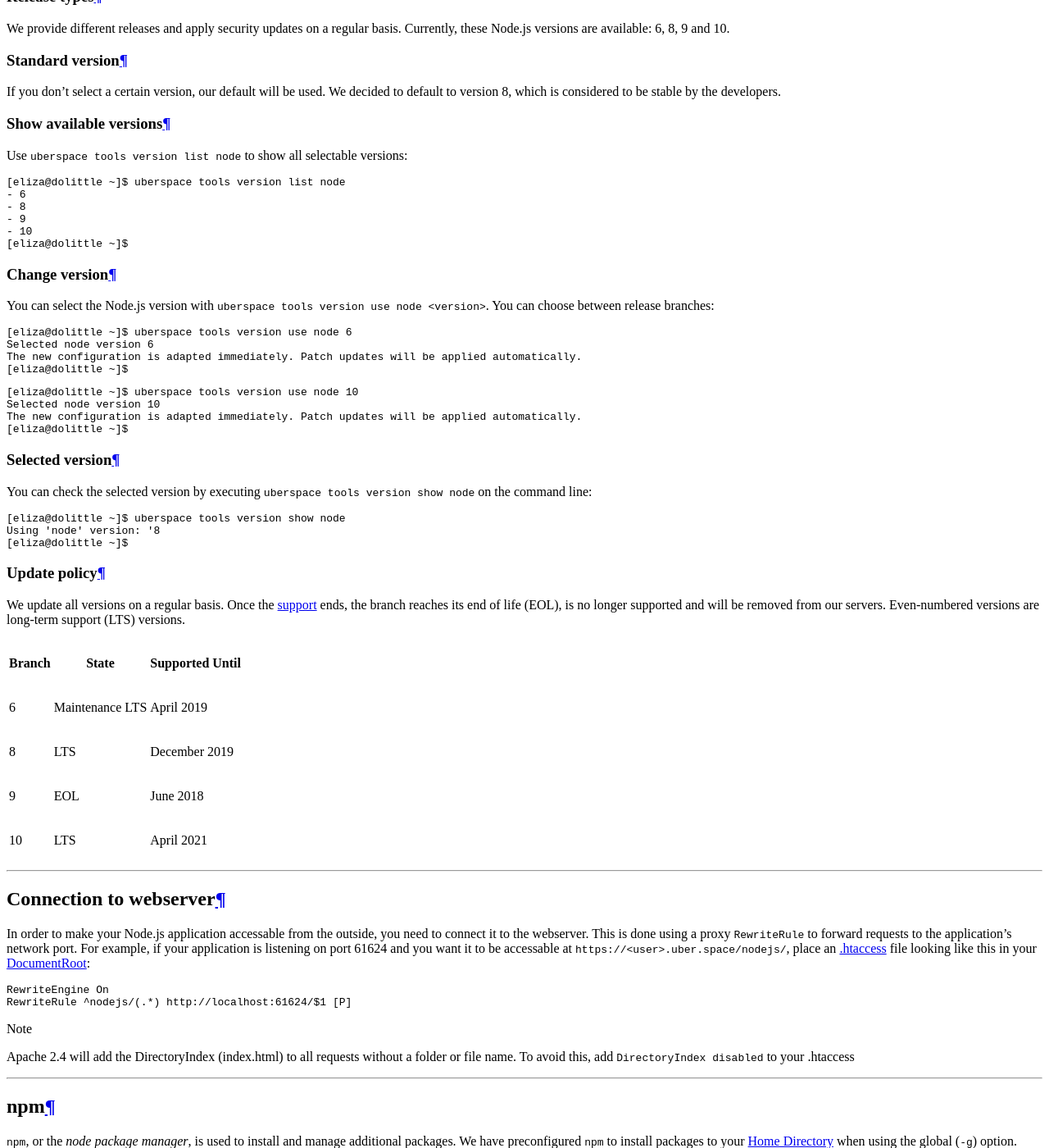
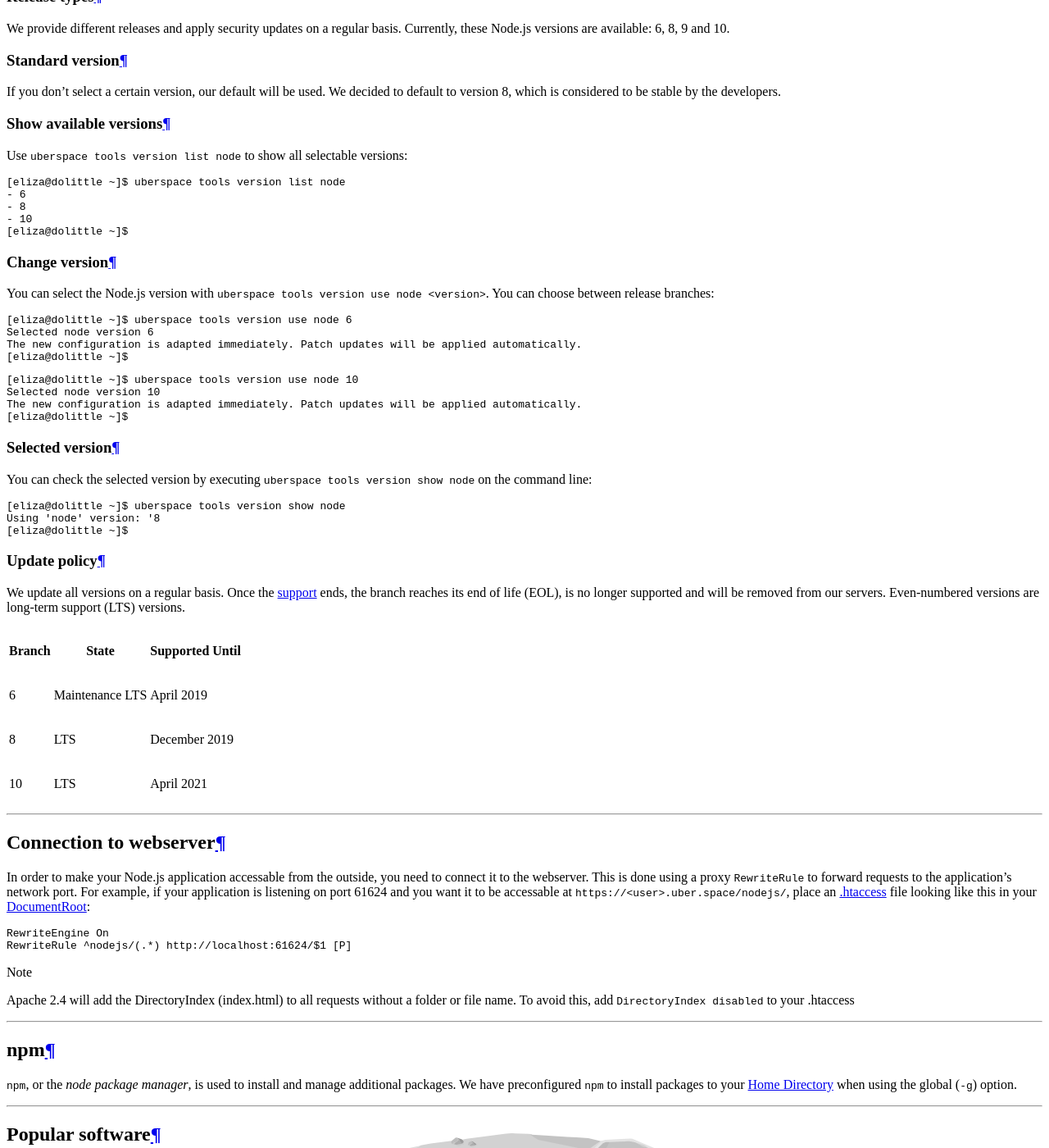
Before and after one commit to Uberspace/manual, a Sphinx documentation site: the page built from source/lang-nodejs.rst, in a window 1280 px wide and 1400 px high, scrolled down 1801 px. Shown: the whole window at 82% size. Built offline with Sphinx 7.4.7 and the Read the Docs theme 2.0.0, drawn with Linux system fonts in a browser that asks for light colours; pages that are not in the unit, such as notebooks, are missing from menus.

Commit message:
node v9 is no longer available

```diff
--- a/source/lang-nodejs.rst
+++ b/source/lang-nodejs.rst
@@ -41,7 +41,6 @@
   [eliza@dolittle ~]$ uberspace tools version list node
   - 6
   - 8
-  - 9
   - 10
   [eliza@dolittle ~]$
 
@@ -88,8 +87,6 @@
 +--------+-------------------------+------------------+
 | 8      | LTS                     | December 2019    |
 +--------+-------------------------+------------------+
-| 9      | EOL                     | June 2018        |
-+--------+-------------------------+------------------+
 | 10     | LTS                     | April 2021       |
 +--------+-------------------------+------------------+
 
```
